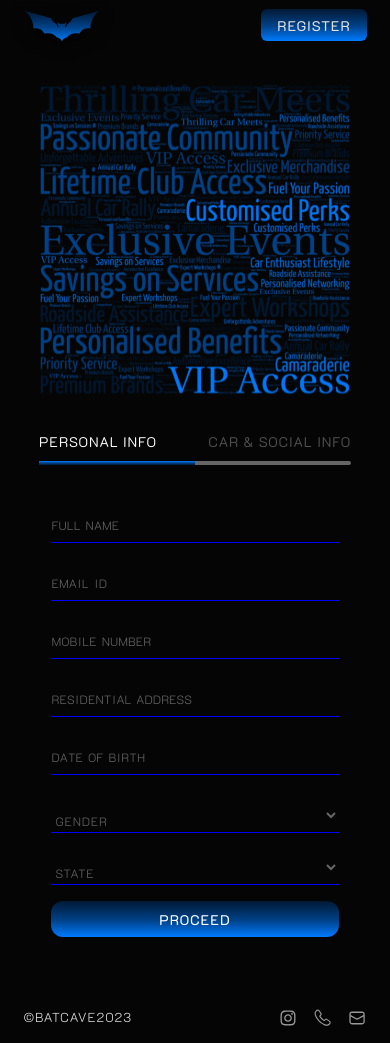
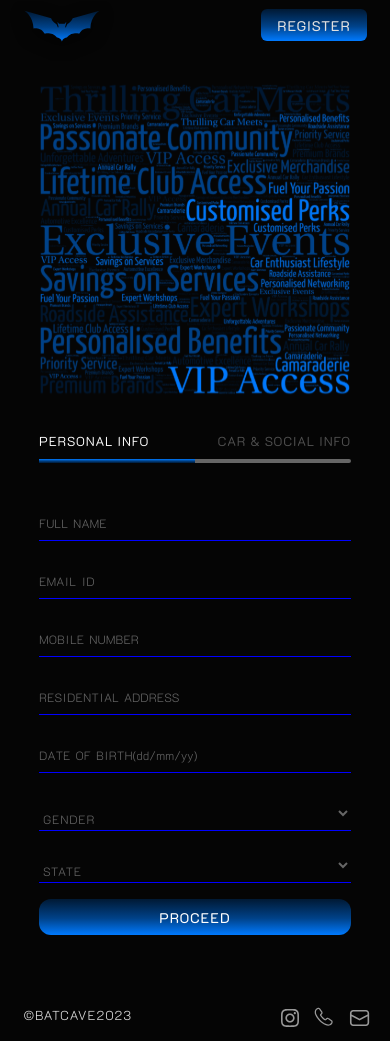
Before and after one commit to anamikagangadharan/batcaveprelaunch, a React (Create React App) app: page /register in a window 390 px wide. Built offline with nearby package versions, Linux system fonts and the light colour scheme; a web font is replaced by a local one.

Commit message:
dob autoslash implemented

```diff
--- a/src/App.css
+++ b/src/App.css
@@ -1,5 +1,7 @@
 .App {
   text-align: center;
+  /* position: relative; */
+
 }
 
 * {
@@ -16,10 +18,27 @@ a{
 
 }
 
-input:-webkit-autofill,
+/* input:-webkit-autofill,
 input:-webkit-autofill:hover,
 input:-webkit-autofill:focus,
 input:-webkit-autofill:active{
-    /* -webkit-box-shadow: 0 0 0 30px rgb(0, 0, 0) inset !important; */
-    -webkit-box-shadow:  red inset !important;
+    -webkit-box-shadow: 0 0 0 30px rgb(5, 5, 5,1) inset !important;
+
+    border: none;
+    color: aliceblue !important;
 }
+input:-webkit-autofill {
+  background-color: transparent !important;
+} */
+
+input:-webkit-autofill {
+  background-color: transparent !important;
+}
+
+input:-moz-autofill {
+  background-color: transparent !important;
+}
+
+input:-ms-autofill {
+  background-color: transparent !important;
+}
--- a/src/components/Footer/Footer.jsx
+++ b/src/components/Footer/Footer.jsx
@@ -17,9 +17,15 @@ const Footer = () => {
 
 
         <div className={css.right}>
-            <img src={Insta} alt="" />
-            <img src={Phone} alt="" />
-            <img src={Mail} alt="" />
+        <a href="https://www.instagram.com/batcave.in/"  target="_blank" rel="noopener noreferrer">    <img src={Insta} alt="" /> </a>
+
+            <div className={css.tooltipcontainer}>
+            <img onclick="window.open('tel:+91 8877880101');" className={css.phone} src={Phone} alt="" />
+            <span className={css.tooltip}>+91 8877880101</span>
+            </div>
+
+
+            <a href="mailto: connect@invicious.in">    <img src={Mail} alt="" /> </a>
 
         </div>
         </div>
--- a/src/components/Footer/Footer.module.css
+++ b/src/components/Footer/Footer.module.css
@@ -34,6 +34,57 @@ width: 336.273px;
 height: 221.634px;
 flex-shrink: 0;
 } */
+.tooltipcontainer{
+    position: relative;
+    transition: all 0.2s cubic-bezier(0.68, -0.55, 0.265, 1.55);
+    cursor: pointer;
+    /* height: 17px; */
+}
+.tooltip {
+    position: absolute;
+    /* top: 0; */
+    top: -25px;
+    right: -44px;
+    font-size: 12px;
+    font-family: K2D;
+    background: linear-gradient(320deg, rgb(3, 77, 146), rgb(0, 60, 255));
+    color: #fff;
+    padding: 16px 0px;
+    width: 113px;
+    border-radius: 5px;
+    box-shadow: 0 10px 10px rgba(0, 0, 0, 0.1);
+    opacity: 0;
+    pointer-events: none;
+    transition: all 0.3s cubic-bezier(0.68, -0.55, 0.265, 1.55);
+  }
+  .tooltip::before {
+    position: absolute;
+    content: "";
+    height: 8px;
+    width: 8px;
+    background: linear-gradient(320deg, rgb(3, 77, 146), rgb(0, 60, 255));
+
+    bottom: -3px;
+    right: -23px;
+    left: 50%;
+    transform: translate(-50%) rotate(45deg);
+    transition: all 0.3s cubic-bezier(0.68, -0.55, 0.265, 1.55);
+  }
+
+  .tooltipcontainer:hover .tooltip {
+    top: -55px;
+    opacity: 1;
+    visibility: visible;
+    pointer-events: auto;
+  }
+
+
+
+
+
+
+
+
 @media screen and (max-width:768px){
     .container{
         position: absolute;
@@ -53,4 +104,7 @@ flex-shrink: 0;
         width: 17px;
 
     }
+    .tooltipcontainer{
+        height: 17px;
+    }
 }
--- a/src/components/Home/Home.jsx
+++ b/src/components/Home/Home.jsx
@@ -17,6 +17,7 @@ const Home = () => {
         <Gift/>
         <About/>
 
+
     </div>
   )
 }
--- a/src/components/Register/Register.jsx
+++ b/src/components/Register/Register.jsx
@@ -49,6 +49,8 @@ const Register = () => {
   const [number, setNumber] = useState('');
   const [isValidNumber, setIsValidNumber] = useState(true);
 
+
+  const [date, setDate] = useState('');
   const handleChange = (e) => {
 
     const { name, value } = e.target;
@@ -60,6 +62,34 @@ const Register = () => {
     const emailPattern = /^[A-Z0-9._%+-]+@[A-Z0-9.-]+\.[A-Z]{2,}$/i;
 
     setIsValidEmail(emailPattern.test(inputEmail));
+
+
+
+    // dob12am
+
+    const inputDate = e.target.value;
+
+    // Remove any non-numeric characters
+    const numericDate = inputDate.replace(/[^0-9]/g, '');
+
+    // Format the date with slashes
+    if (numericDate.length <= 2) {
+      // Format: dd
+      setDate(numericDate);
+    } else if (numericDate.length <= 4) {
+      // Format: dd/mm
+      setDate(`${numericDate.slice(0, 2)}/${numericDate.slice(2)}`);
+    } else if (numericDate.length <= 6) {
+      // Format: dd/mm/yy
+      setDate(
+        `${numericDate.slice(0, 2)}/${numericDate.slice(2, 4)}/${numericDate.slice(4, 6)}`
+      );
+    } else if (numericDate.length <= 8) {
+      // Format: dd/mm/yyyy
+      setDate(
+        `${numericDate.slice(0, 2)}/${numericDate.slice(2, 4)}/${numericDate.slice(4, 8)}`
+      );
+    }
   };
 
 
@@ -303,7 +333,8 @@ const Register = () => {
                   <input
                     name="dob"
                     // value={formatDOB(formDate.dob)}
-                    value={formData.dob}
+                    // value={formData.dob}
+                    value={date}
                     // onChange={handleInputChangeDate}
                     onChange={handleChange}
                     className={css.contactinp}
@@ -327,6 +358,8 @@ const Register = () => {
         <span className={css.char} style={{ transitionDelay: '500ms' }}>R</span>
         <span className={css.char} style={{ transitionDelay: '550ms' }}>T</span>
         <span className={css.char} style={{ transitionDelay: '600ms' }}>H</span>
+        <span className={css.char} style={{ transitionDelay: '600ms' }}> (dd/mm/yy)</span>
+
 
     </label>
     <DOBInput />
@@ -403,21 +436,7 @@ const Register = () => {
                     <option className={css.opt} value="Telangana">
                    telangana
                     </option>
-                    {/* <option className={css.opt} value="Hyderabad">
-                      Hyderabad
-                    </option>
-                    <option className={css.opt} value="Kochi">
-                      Kochi
-                    </option>
-                    <option className={css.opt} value="Mysore">
-                      Mysore
-                    </option>
-                    <option className={css.opt} value="Thiruvananthapuram">
-                      Thiruvananthapuram
-                    </option>
-                    <option className={css.opt} value="Visakhapatanam">
-                      Visakhapatanam
-                    </option> */}
+
                   </select>
 
                 </div>
@@ -590,7 +609,7 @@ const Register = () => {
                 <div className={css.agree}>
                   <span>
                     by clicking, i agree WITH THE{" "}
-                    <span onClick={()=>setOpenedp(!openedp)} className={css.underline}> privacy policy </span> and{" "}
+                    <span onClick={()=>setOpenedp(!openedp)} className={css.underline}> privacy policy</span> and{" "}
                     <span onClick={()=>setOpenedt(!openedt)} className={css.underline}>TERMS & CONDITIONS </span>
                   </span>
                 </div>
--- a/src/components/Register/Register.module.css
+++ b/src/components/Register/Register.module.css
@@ -752,7 +752,7 @@ letter-spacing: 0.84px;
     justify-content: space-between;
   }
   .rotatehead>span{
-font-size: 14px;
+font-size: 13px;
 letter-spacing: 0.84px;
 
   }
@@ -763,6 +763,7 @@ letter-spacing: 0.84px;
     align-items: center;
     width: 100%;
     height: auto;
+    padding: 0;
   }
   .form2{
     /* align-items: center; */
@@ -770,6 +771,7 @@ letter-spacing: 0.84px;
     justify-content: flex-start;
     gap: 1.4rem;
     height: auto;
+    padding: 0;
   }
   .contactinp{
     font-size: 12px;
@@ -817,6 +819,11 @@ font-size: 14px;
 .inputset input:valid + label span{
   font-size: 10px;
 }
+.inputset.hasContent label span{
+
+  font-size: 10px;
+
+}
 .carinputsets label span{
   font-size: 12px;
 }
```
